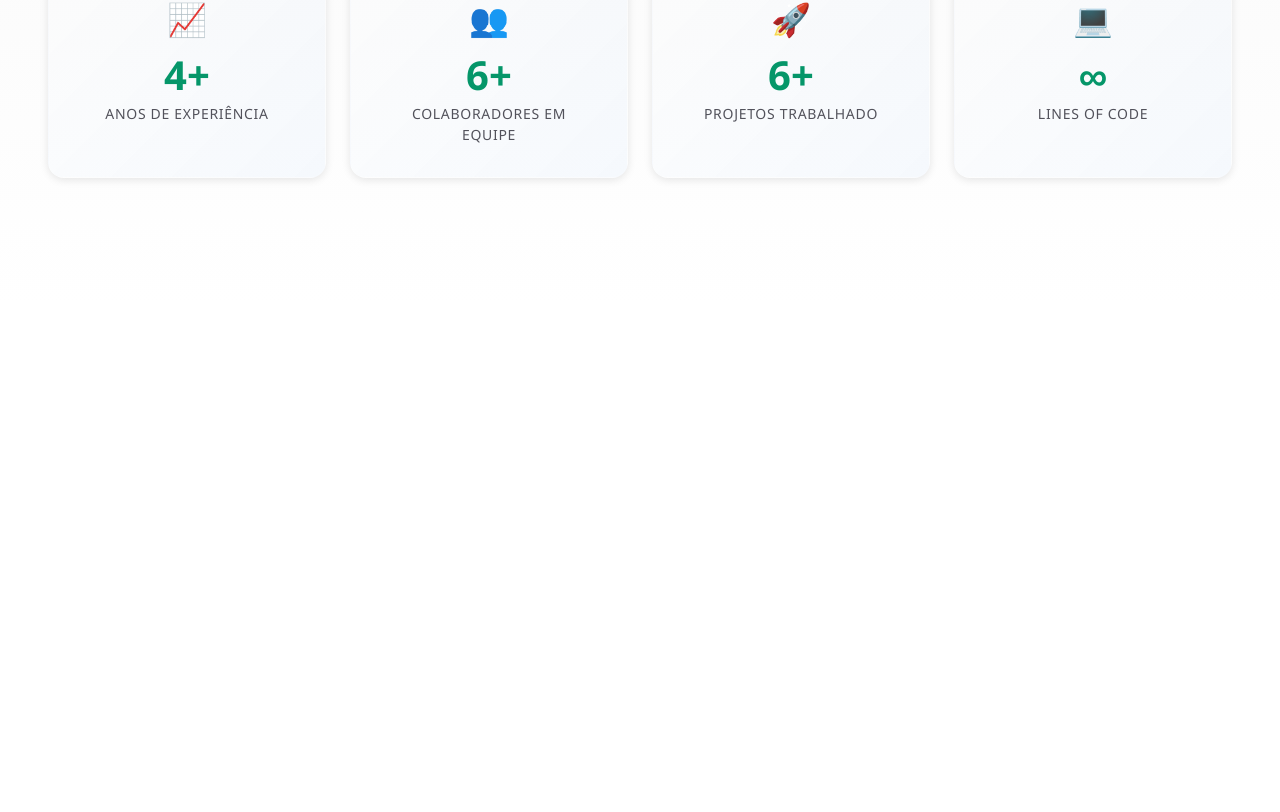
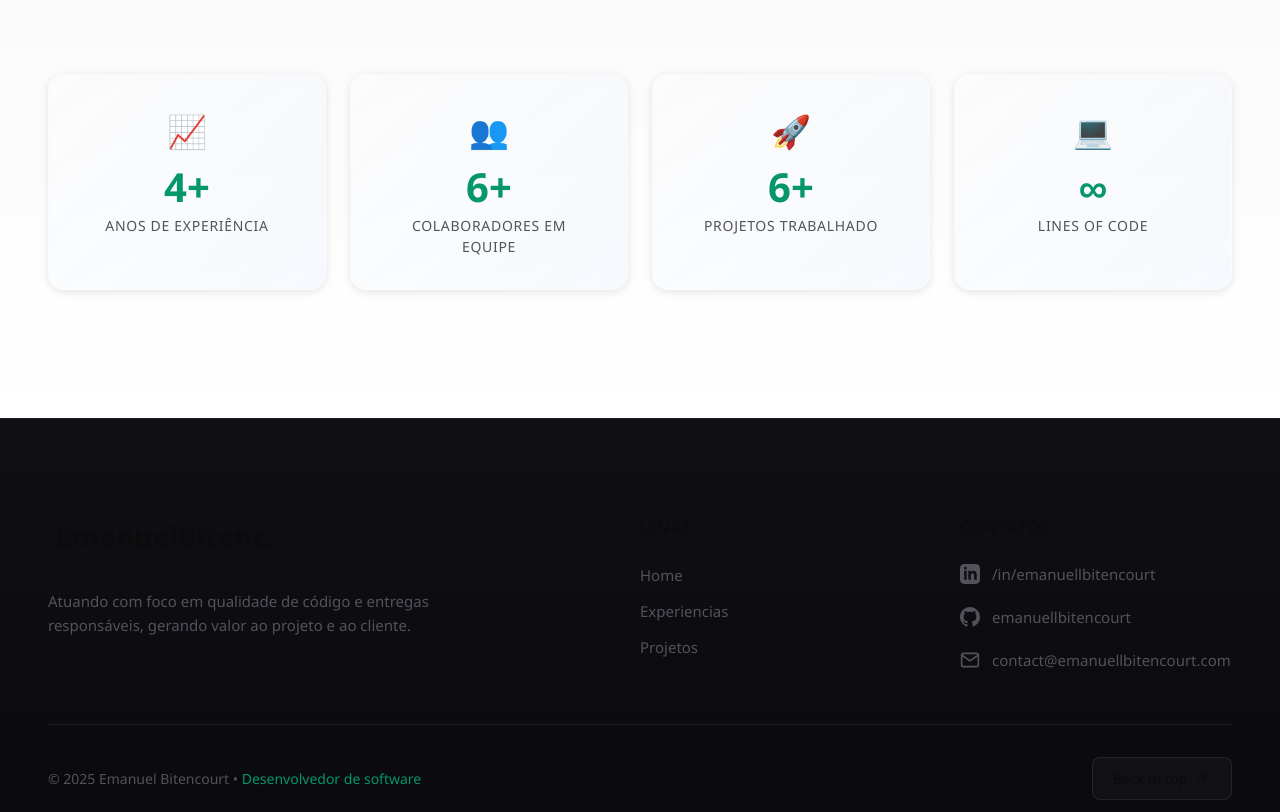
Before and after one commit to EmanuelBitenc/Portfolio-FrontEnd, a React (Vite) app: page / in a window 1280 px wide. Shown: the part 1985-2797 px from the top of the page. Before the commit the page ends 2291 px from the top, so only its background shows below. Built offline with nearby package versions, Linux system fonts and the light colour scheme.

Commit message:
Navegação suave

```diff
--- a/src/App.tsx
+++ b/src/App.tsx
@@ -4,7 +4,7 @@ import HeaderPanel from "./components/Header-Panel";
 //import About from "./components/About";
 import Skills from "./components/Skills";
 //import Projects from "./components/Projects";
-//import Footer from "./components/Footer";
+import Footer from "./components/Footer";
 
 function App() {
   return (
@@ -16,8 +16,8 @@ function App() {
         </div>
         {/**<About /> */}
         <Skills />
-        {/**<Projects />
-        <Footer /> */}
+        {/**<Projects />*/}
+        <Footer />
       </div>
     </>
   );
--- a/src/components/Footer/index.tsx
+++ b/src/components/Footer/index.tsx
@@ -6,22 +6,21 @@ const Footer = () => {
   };
 
   return (
-    <footer className="footer">
+    <footer id="footer" className="footer">
       <div className="footer-container">
         <div className="footer-content">
           <div className="footer-section footer-brand">
             <h3 className="footer-brand-title">
-              <span className="footer-logo">›_</span> EB.
+              <span className="footer-logo"></span> EmanuelBitenc.
             </h3>
             <p className="footer-brand-description">
-              Criando experiências digitais que ultrapassam limites. De
-              arquiteturas escaláveis a soluções inovadoras, transformo desafios
-              complexos em código elegante.
+              Atuando com foco em qualidade de código e entregas responsáveis,
+              gerando valor ao projeto e ao cliente.
             </p>
           </div>
 
           <div className="footer-section">
-            <h4 className="footer-section-title">Quick Links</h4>
+            <h4 className="footer-section-title">Links</h4>
             <ul className="footer-links">
               <li>
                 <a href="#" className="footer-link">
@@ -29,24 +28,24 @@ const Footer = () => {
                 </a>
               </li>
               <li>
-                <a href="#about-section" className="footer-link">
-                  About
+                <a href="#skills-section" className="footer-link">
+                  Experiencias
                 </a>
               </li>
               <li>
                 <a href="#projects-section" className="footer-link">
-                  Projects
+                  Projetos
                 </a>
               </li>
             </ul>
           </div>
 
           <div className="footer-section">
-            <h4 className="footer-section-title">Connect</h4>
+            <h4 className="footer-section-title">Contatos</h4>
             <ul className="footer-social">
               <li>
                 <a
-                  href="https://linkedin.com/in/emanuellbitencourt"
+                  href="https://www.linkedin.com/in/emanuelbitencourt/"
                   target="_blank"
                   rel="noopener noreferrer"
                   className="footer-social-link"
@@ -111,9 +110,7 @@ const Footer = () => {
         <div className="footer-bottom">
           <p className="footer-copyright">
             © {new Date().getFullYear()} Emanuel Bitencourt •{" "}
-            <span className="footer-role">
-              Senior Full-Stack Developer & CTO
-            </span>
+            <span className="footer-role">Desenvolvedor de software</span>
           </p>
           <button className="footer-back-to-top" onClick={scrollToTop}>
             Back to top
--- a/src/components/Header/index.tsx
+++ b/src/components/Header/index.tsx
@@ -12,9 +12,9 @@ const Header = () => {
         <ul className="container-menu glass w-full px-4 sm:px-6 lg:px-16 h-auto md:h-20 py-3 md:py-0 text-white grid grid-cols-1 md:grid-cols-3 items-center gap-2">
           <li className="items-menu items-menu order-2 md:order-1">
             <div className="flex flex-wrap items-center opacity-90 justify-center md:justify-start gap-3 sm:gap-4 lg:gap-10 text-base sm:text-lg lg:text-2xl font-light">
-              <Links name="Sobre mim" href="#Sobre" />
-              <Links name="Projetos" href="#Projetos" />
-              <Links name="Contato" href="#Contato" />
+              <Links name="Experiencias" href="#skills-section" />
+              <Links name="Projetos" href="#projects-section" />
+              <Links name="Contato" href="#footer" />
             </div>
           </li>
           <li className="title-header order-1 md:order-2 text-center text-2xl sm:text-3xl lg:text-4xl font-light">
--- a/src/components/Skills/index.tsx
+++ b/src/components/Skills/index.tsx
@@ -152,6 +152,13 @@ const Skills = () => {
       id="skills-section"
       className={`skills-section ${isVisible ? "skills-section--visible" : ""}`}
     >
+      <div className="mb-10 mx-5">
+        <h2 className=" text-center text-xl lg:text-3xl text-[color:var(--accent)]">
+          Atuando com foco em qualidade de código e entregas responsáveis,
+          gerando valor ao projeto e ao cliente.
+        </h2>
+      </div>
+
       <div className="skills-container">
         <div className="skills-toggle">
           <button
--- a/src/components/Skills/skills.css
+++ b/src/components/Skills/skills.css
@@ -62,7 +62,6 @@
   margin: 0 auto;
 }
 
-/* Toggle */
 .skills-toggle {
   display: flex;
   justify-content: center;
@@ -100,7 +99,6 @@
   color: var(--fg, #f5f5f5);
 }
 
-/* Content */
 .skills-content {
   min-height: 400px;
 }
@@ -120,7 +118,6 @@
   }
 }
 
-/* experiencia Content */
 .experiencia-content {
   display: grid;
   grid-template-columns: 1fr;
--- a/src/index.css
+++ b/src/index.css
@@ -37,6 +37,10 @@
   body,
   #root {
     min-height: 100%;
+  }
+
+  html {
+    scroll-behavior: smooth;
   }
 
   body {
@@ -89,3 +93,9 @@ span.links-button {
 .links-button:focus-visible::after {
   width: 100%;
 }
+
+#skills-section,
+#projects-section,
+#footer {
+  scroll-margin-top: -100px;
+}
```
